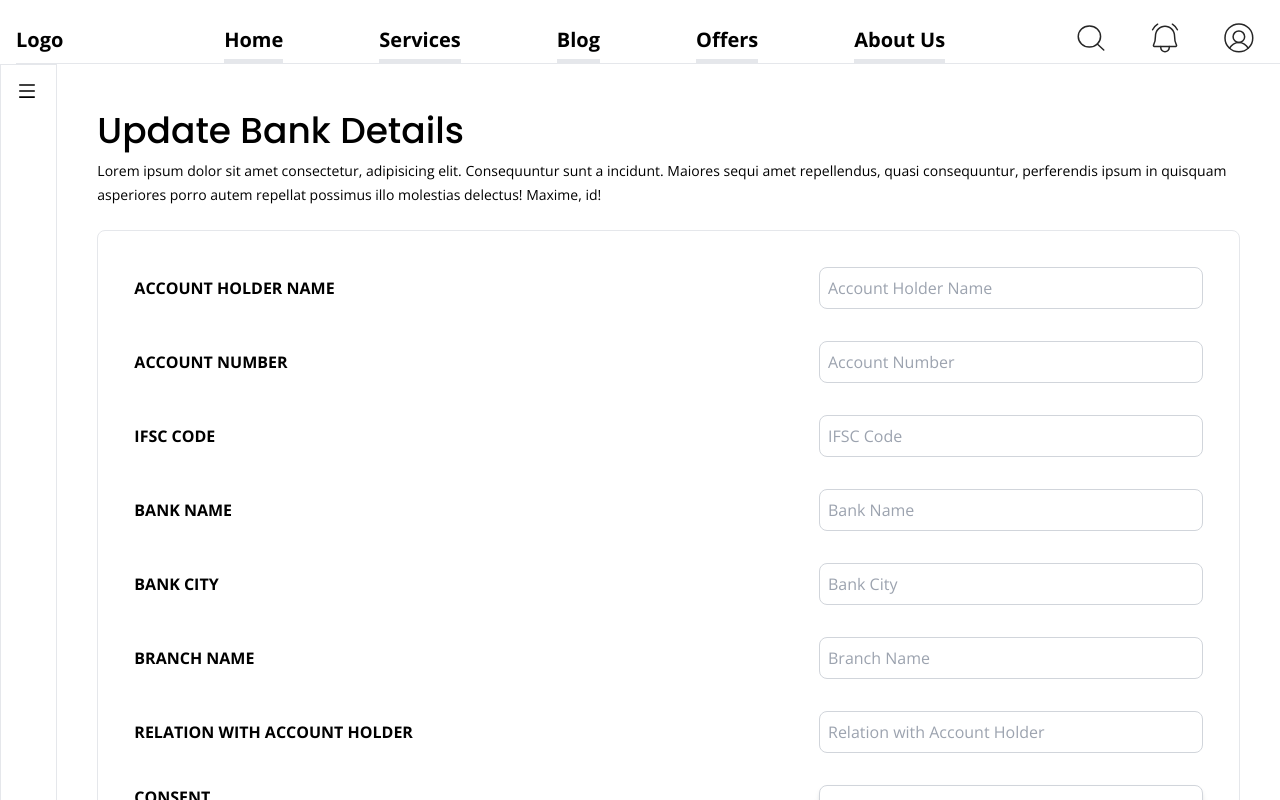
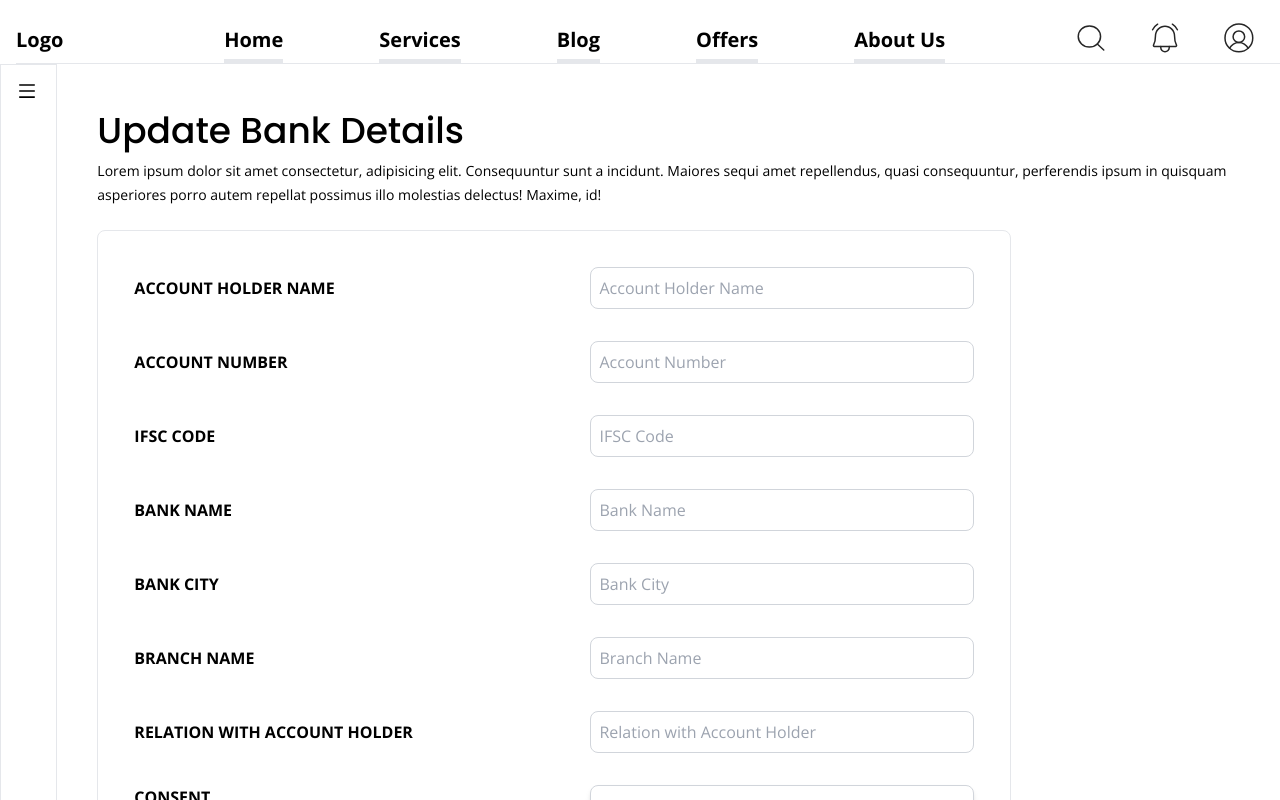
Before and after one commit to tikusoumo/Bank-details-management-app, a React (Vite) app: page / in a window 1280 px wide. Shown: the top 800 px of the page. Built offline with nearby package versions, Linux system fonts and the light colour scheme.

Commit message:
svg comp

```diff
--- a/src/Components/BankForm.jsx
+++ b/src/Components/BankForm.jsx
@@ -33,7 +33,7 @@ export default function BankForm() {
             repellat possimus illo molestias delectus! Maxime, id!
           </span>
         </div>
-        <form className="container mt-6 border p-5 rounded-lg w-[100%] mr-4 ">
+        <form className="container mt-6 border p-5 rounded-lg w-[80%] ">
           <div className="flex flex-col sm:flex-row sm:justify-between sm:items-center sm:mr-4">
 
             <label className="font-bold ml-4 " htmlFor="acname">
--- a/src/Components/Menu.jsx
+++ b/src/Components/Menu.jsx
@@ -74,4 +74,5 @@ export default function Menu(isToggleMenuNav) {
         </div>
     </>
   )
-}
+
+      }
--- a/src/Components/Navbar.jsx
+++ b/src/Components/Navbar.jsx
@@ -3,6 +3,8 @@ import Menu from "./Menu";
 import MagnifyingGlass from "../assets/MagnifyingGlass";
 import UserCircle from "../assets/UserCircle";
 import BellRinging from "../assets/BellRinging";
+import ArrowNav from "../assets/Arrow-nav";
+import MenuSvg from "../assets/MenuSvg";
 export default function Navbar() {
   const [isToggleMenuNav, setIsToggleMenuNav] = useState(false);
 
@@ -12,10 +14,10 @@ export default function Navbar() {
   return (
     <>
       <nav className="flex justify-between text-xl font-bold font-sans h-16 ml-4 items-end border-b">
-      <img    onClick={handleMenu}
-              className={`transition-all block sm:hidden pb-2 w-8`}
-              src={`./src/assets/${isToggleMenuNav?"Arrow-nav.svg":"Menu.svg"}`}
-            />
+        <a onClick={handleMenu} className={`transition-all block sm:hidden pb-2 w-8`} href="#">
+
+      {isToggleMenuNav ? <ArrowNav /> : <MenuSvg />}
+        </a>
         <div className="logo pb-2 hidden sm:inline">Logo</div>
         <div className="navigation hidden lg:flex">
           <ul className="flex ">
```
